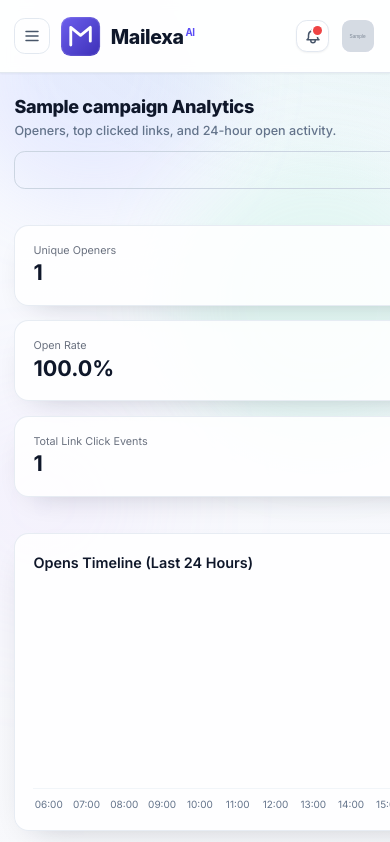
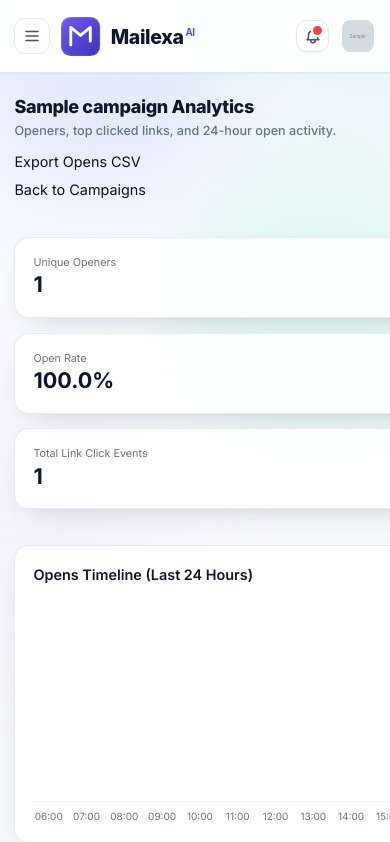
Before and after one commit to pa-nuzz/public-flow-, a Django app: page /campaign/1/analytics/ in a window 390 px wide; the page is wider, and only the part inside the window is pictured. Shown: the top 842 px of that part. Run offline with Django 5.2, Linux system fonts and the light colour scheme; a user stored in the database is signed in; tables that the repository leaves empty hold one stand-in row (values such as "Sample post"); grey boxes marked "Sample" are stand-in pictures; parts of the project's set-up code (start-up, migrations or seed data) failed here and were passed over; some libraries are stand-ins or nearby versions.

Commit message:
feat: add CSV export capabilities to campaign analytics page
- Add 'Export Opens CSV' button to download recipient engagement data
- Add 'Export Links CSV' button to download link click tracking data
- Improve header layout with flex alignment options
- Add secondary button styling for export buttons
- Support responsive button wrapping on mobile
- Maintain back to campaigns navigation
- Include campaign metadata in CSV exports (ID, name, timestamp)

```diff
--- a/apps/campaigns/templates/campaigns/analytics.html
+++ b/apps/campaigns/templates/campaigns/analytics.html
@@ -5,14 +5,22 @@
 
 {% block content %}
 <div class="page-shell max-w-none space-y-6 reveal-on-scroll">
-  <div class="flex flex-col sm:flex-row sm:items-center sm:justify-between gap-3">
+  <div class="flex flex-col gap-3 sm:flex-row sm:items-center sm:justify-between">
     <div>
       <h2 class="page-title">{{ campaign.name }} Analytics</h2>
       <p class="page-subtitle">Openers, top clicked links, and 24-hour open activity.</p>
     </div>
-    <a href="{% url 'campaigns:campaign_list' %}" class="inline-flex items-center justify-center gap-2 px-4 py-2 rounded-xl border border-slate-300 text-slate-700 font-semibold hover:border-slate-400">
-      Back to Campaigns
-    </a>
+    <div class="flex w-full flex-wrap items-center gap-2 sm:w-auto sm:justify-end">
+      <a href="{% url 'campaigns:campaign_analytics_export_csv' campaign.id %}?type=opens" class="campaign-cta-secondary flex-1 sm:flex-none">
+        Export Opens CSV
+      </a>
+      <a href="{% url 'campaigns:campaign_analytics_export_csv' campaign.id %}?type=links" class="campaign-cta-secondary flex-1 sm:flex-none">
+        Export Links CSV
+      </a>
+      <a href="{% url 'campaigns:campaign_list' %}" class="campaign-cta-secondary w-full sm:w-auto">
+        Back to Campaigns
+      </a>
+    </div>
   </div>
 
   <div class="grid grid-cols-1 md:grid-cols-3 gap-4">
```
